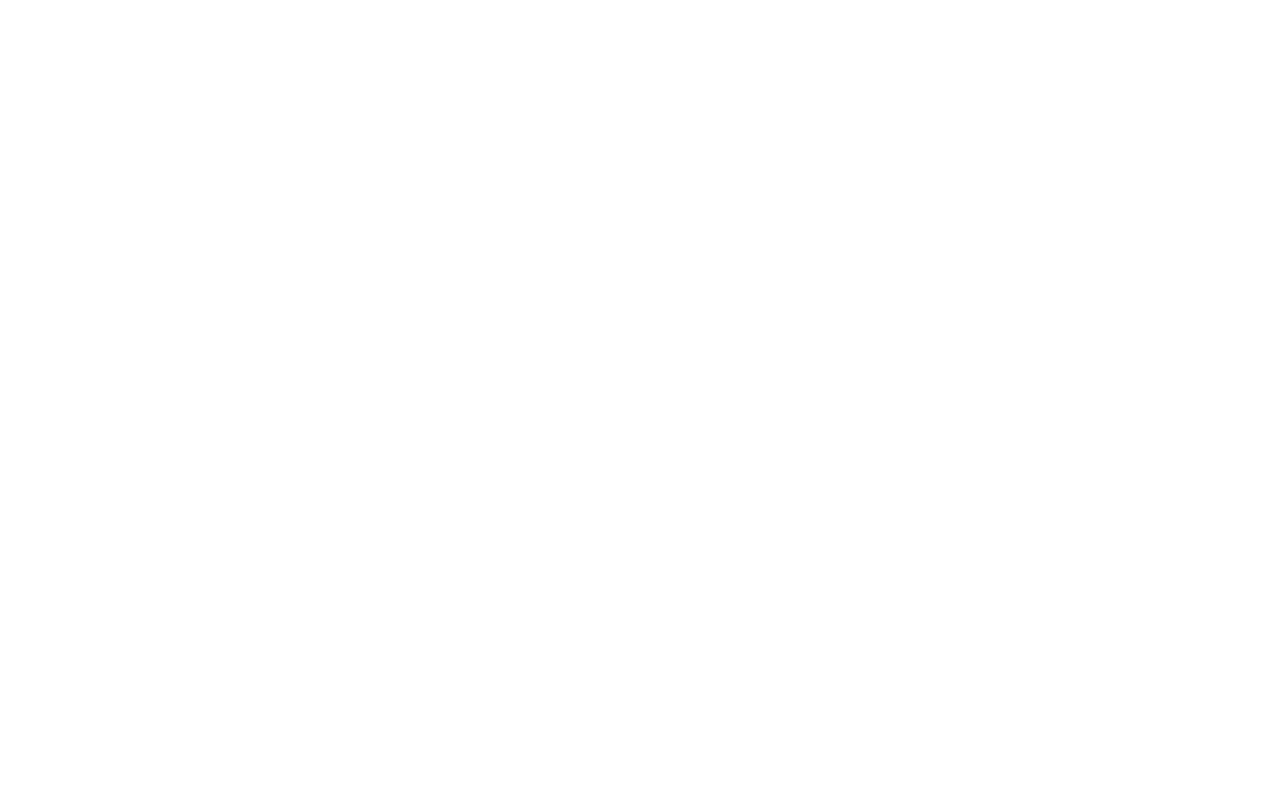
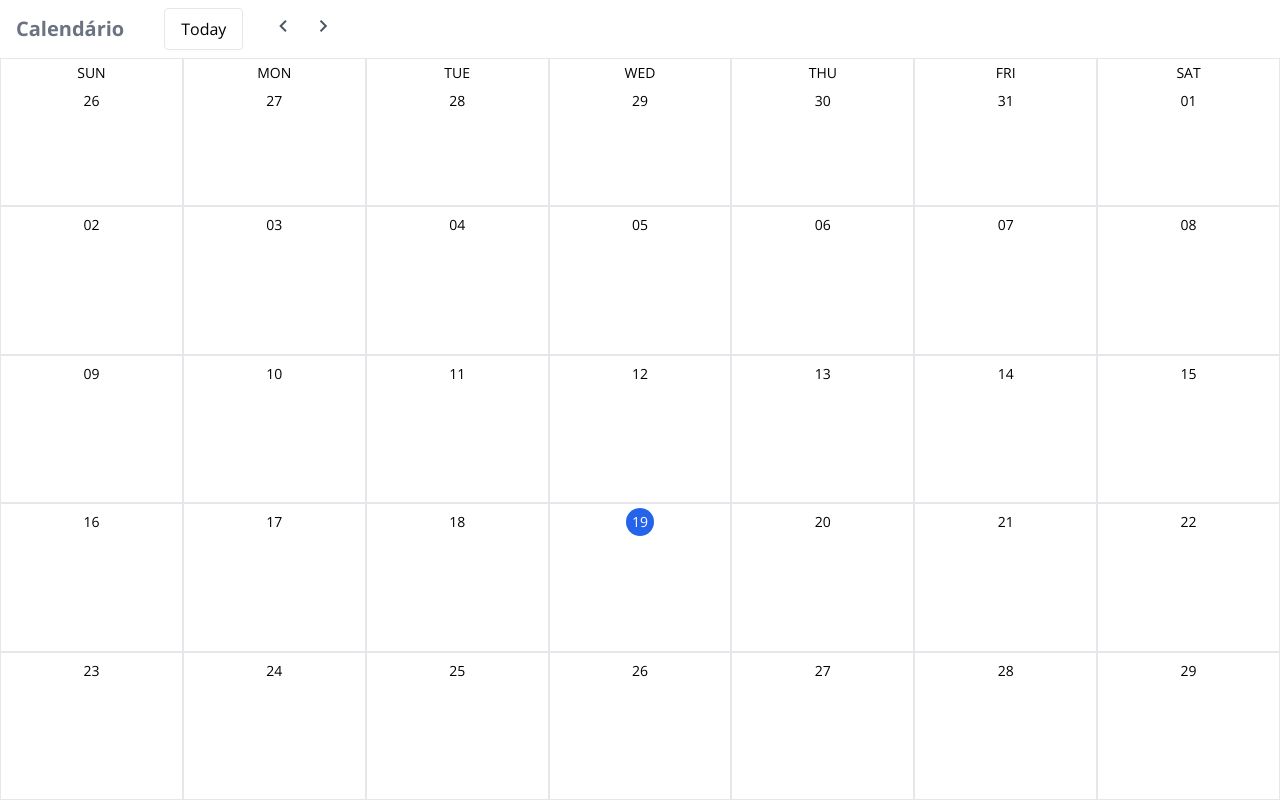
Before and after one commit to matheuspsb/schedule, a React (Create React App) app: page / in a window 1280 px wide. Built offline with nearby package versions, Linux system fonts and the light colour scheme.

Commit message:
feat: add calendar components

```diff
--- a/craco.config.js
+++ /dev/null
@@ -1,10 +0,0 @@
-module.exports = {
-  style: {
-    postcss: {
-      plugins: [
-        require('tailwindcss'),
-        require('autoprefixer'),
-      ],
-    },
-  },
-}
--- a/package.json
+++ b/package.json
@@ -15,9 +15,9 @@
     "web-vitals": "^2.1.4"
   },
   "scripts": {
-    "start": "craco start",
-    "build": "craco build",
-    "test": "craco test",
+    "start": "react-scripts start",
+    "build": "react-scripts build",
+    "test": "react-scripts test",
     "eject": "react-scripts eject"
   },
   "eslintConfig": {
--- a/public/index.html
+++ b/public/index.html
@@ -15,6 +15,14 @@
       user's mobile device or desktop. See https://developers.google.com/web/fundamentals/web-app-manifest/
     -->
     <link rel="manifest" href="%PUBLIC_URL%/manifest.json" />
+    <link
+    href="https://fonts.googleapis.com/css?family=Material+Icons|Material+Icons+Outlined|Material+Icons+Two+Tone|Material+Icons+Round|Material+Icons+Sharp"
+    rel="stylesheet"
+  />
+  <link
+    href="https://fonts.googleapis.com/css2?family=Open+Sans:wght@400;600;700&display=swap"
+    rel="stylesheet"
+  />
     <!--
       Notice the use of %PUBLIC_URL% in the tags above.
       It will be replaced with the URL of the `public` folder during the build.
--- a/src/App.js
+++ b/src/App.js
@@ -1,11 +1,24 @@
+import React, { useState } from 'react';
 import './App.css';
 import { getMonth } from './util'
 
+import CalendarHeader from './components/CalendarHeader';
+import Sidebar from './components/Sidebar';
+import Month from './components/Month';
+
 function App() {
-  console.table(getMonth())
+  const [currentMonth, setCurrentMonth] = useState(getMonth())
+
   return (
-    <div className="App">
-    </div>
+    <React.Fragment>
+      <div className="h-screen flex flex-col">
+        <CalendarHeader />
+        <div className="flex flex-1">
+          <Sidebar />
+          <Month month={currentMonth} />
+        </div>
+      </div>
+    </React.Fragment>
   );
 }
 
--- /dev/null
+++ b/src/components/CalendarHeader.js
@@ -0,0 +1,20 @@
+import React from "react";
+
+export default function CalendarHeader() {
+  return (
+    <header className="px-4 py-2 mr-2 flex items-center">
+      <h1 className="mr-10 text-xl text-gray-500 font-bold">Calendário</h1>
+      <button className="border rounded p-2 px-4 mr-5">Today</button>
+      <button>
+        <span className="material-icons-outlined cursor-pointer text-gray-600 mx-2">
+          chevron_left
+        </span>
+      </button>
+      <button>
+        <span className="material-icons-outlined cursor-pointer text-gray-600 mx-2">
+          chevron_right
+        </span>
+      </button>
+    </header>
+  );
+}
--- /dev/null
+++ b/src/components/Day.js
@@ -0,0 +1,22 @@
+import dayjs from "dayjs";
+import React from "react";
+
+export default function Day({ day, rowIdx }) {
+  function getCurrentDayClass() {
+    return day.format("DD-MM-YY") === dayjs().format("DD-MM-YY")
+      ? "bg-blue-600 text-white rounded-full w-7"
+      : "";
+  }
+  return (
+    <div className="border border-gray-200 flex flex-col">
+      <header className="flex flex-col items-center">
+        {rowIdx === 0 && (
+          <p className="text-sm mt-1">{day.format("ddd").toUpperCase()}</p>
+        )}
+        <p className={`text-sm p-1 my-1 text-center ${getCurrentDayClass()}`}>
+          {day.format("DD")}
+        </p>
+      </header>
+    </div>
+  );
+}
--- /dev/null
+++ b/src/components/Month.js
@@ -0,0 +1,16 @@
+import React from 'react'
+import Day from './Day'
+
+export default function Month({month}) {
+  return (
+    <div className={'flex-1 grid grid-cols-7 grid-rows-5'}>
+      {month.map((row, i) => (
+        <React.Fragment key={i}>
+          {row.map((day, idx) => (
+            <Day day={day} key={idx} rowIdx={i}/>
+          ))}
+        </React.Fragment>
+      ))}
+    </div>
+  )
+}
--- /dev/null
+++ b/src/components/Sidebar.js
@@ -0,0 +1,7 @@
+import React from 'react'
+
+export default function Sidebar() {
+  return (
+    <div></div>
+  )
+}
--- a/tailwind.config.js
+++ b/tailwind.config.js
@@ -1,11 +1,34 @@
+const labelsClasses = [
+  "indigo",
+  "gray",
+  "green",
+  "blue",
+  "red",
+  "purple",
+];
+
 module.exports = {
-  purge: ['./src/**/*.{js,jsx,ts,tsx}', './public/index.html'],
+  purge: {
+    content: ["./src/**/*.{js,jsx,ts,tsx}", "./public/index.html"],
+    safelist: [
+      ...labelsClasses.map((lbl) => `bg-${lbl}-500`),
+      ...labelsClasses.map((lbl) => `bg-${lbl}-200`),
+      ...labelsClasses.map((lbl) => `text-${lbl}-400`)
+    ],
+  },
   darkMode: false, // or 'media' or 'class'
   theme: {
-    extend: {},
+    extend: {
+      fontFamily: {
+        sans: ["Open Sans"]
+      },
+      gridTemplateColumns: {
+        "1/5": "1fr 5fr"
+      }
+    },
   },
   variants: {
     extend: {},
   },
-  plugins: [require('@tailwindcss/forms')],
+  plugins: [require("@tailwindcss/forms")],
 }
```
